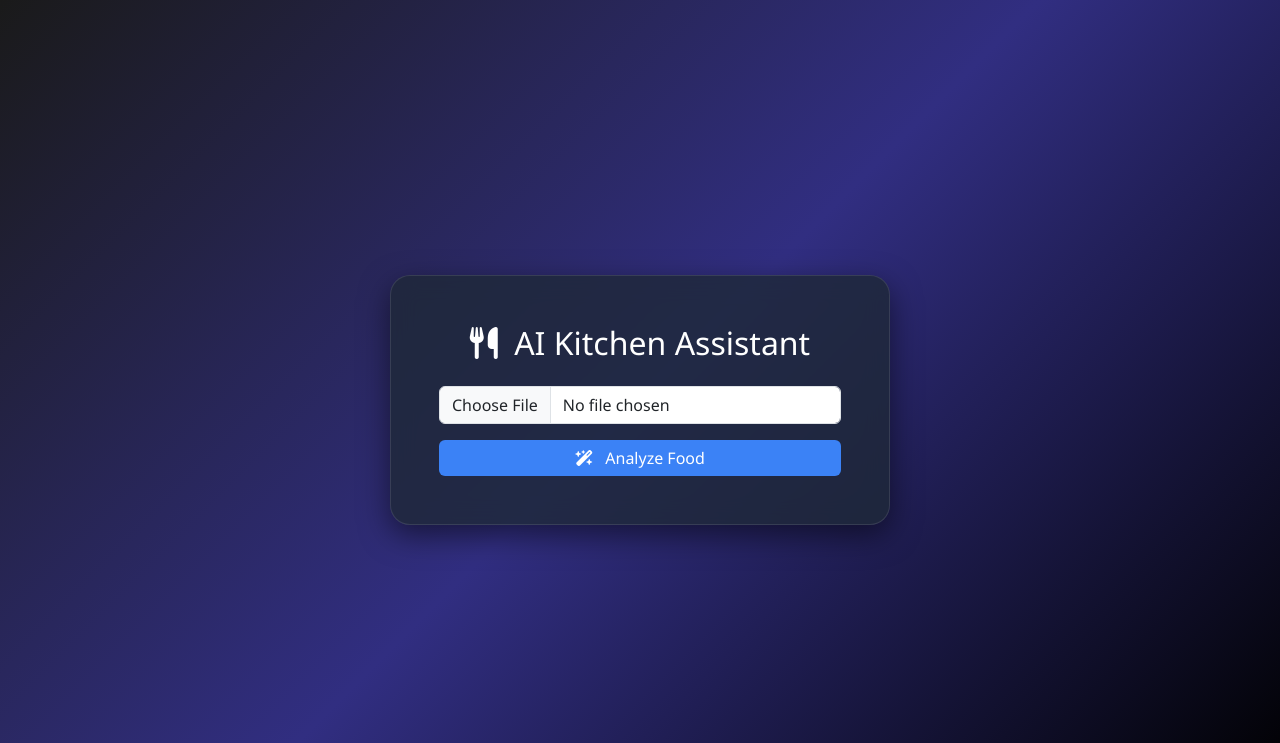
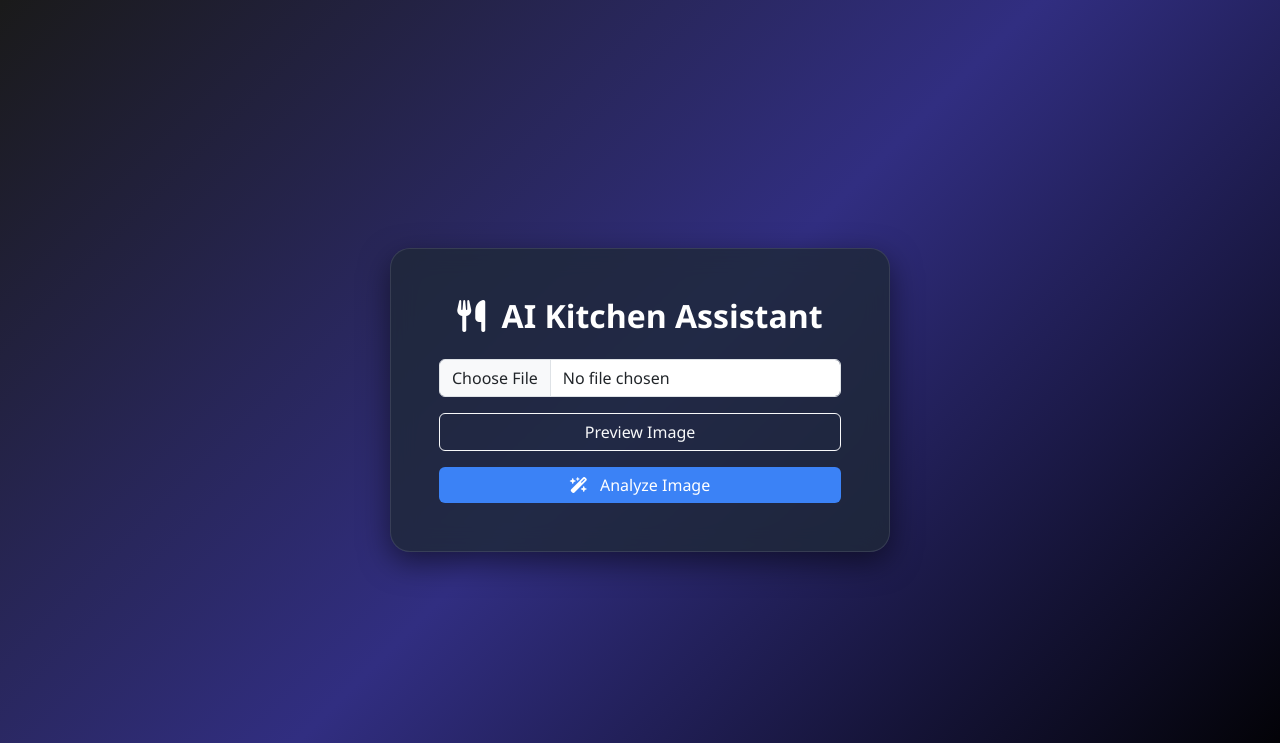
Before and after one commit to iEosiX/AI-Kitchen-Assistant, a Flask app: page / in a window 1280 px wide. Shown: the top 743 px of the page. Run offline with Flask 3, Linux system fonts and the light colour scheme.

Commit message:
Enhance index.html with image preview and layout updates
Updated the HTML structure to include an image preview feature and improved the layout. Changed the title and added a modal for image preview.

```diff
--- a/templates/index.html
+++ b/templates/index.html
@@ -3,7 +3,7 @@
 <head>
     <meta charset="UTF-8">
     <meta name="viewport" content="width=device-width, initial-scale=1.0">
-    <title>AI Kitchen</title>
+    <title>AI Kitchen | Your Personalized AI Meal Plan</title>
 
     <link href="https://cdn.jsdelivr.net/npm/bootstrap@5.3.0/dist/css/bootstrap.min.css" rel="stylesheet">
     <link rel="stylesheet" href="https://cdnjs.cloudflare.com/ajax/libs/font-awesome/6.5.0/css/all.min.css">
@@ -25,18 +25,21 @@
             box-shadow: 0 10px 30px rgba(0,0,0,0.5);
          ">
 
-        <h2 class="mb-4">
+        <h2 class="mb-4 fw-bold">
             <i class="fa-solid fa-utensils me-2"></i>
             AI Kitchen Assistant
         </h2>
 
         <form method="POST" enctype="multipart/form-data" onsubmit="showLoader()">
 
-            <input type="file" name="image" class="form-control mb-3" required>
+            <input type="file" name="image" id="imageInput" class="form-control mb-3" required>
+            <button type="button" class="btn btn-outline-light w-100 mb-3" onclick="showPreview()">
+                Preview Image
+            </button>
 
             <button id="submitBtn" class="btn btn-warning w-100">
                 <i class="fa-solid fa-wand-magic-sparkles me-2"></i>
-                Analyze Food
+                Analyze Image
             </button>
 
             <div id="loading" class="text-center mt-3 d-none">
@@ -49,11 +52,42 @@
     </div>
 
 </div>
+<!-- IMAGE PREVIEW MODAL -->
+<div class="modal fade" id="previewModal" tabindex="-1">
+    <div class="modal-dialog modal-dialog-centered" style="max-width: 700px;">
+        <div class="modal-content bg-dark text-white">
+            <div class="modal-header border-0">
+                <h5 class="modal-title">Image Preview</h5>
+                <button type="button" class="btn-close btn-close-white" data-bs-dismiss="modal"></button>
+            </div>
+            <div class="modal-body text-center d-flex justify-content-center align-items-center" style="background:#111;">
+                <img id="modalImage" class="img-fluid rounded" style="max-height: 400px; object-fit: contain;">
+            </div>
+        </div>
+    </div>
+</div>
 <script>
-function showLoader() {
-    document.getElementById("submitBtn").disabled = true;
-    document.getElementById("loading").classList.remove("d-none");
-}
+    function showLoader() {
+        document.getElementById("submitBtn").disabled = true;
+        document.getElementById("loading").classList.remove("d-none");
+    }
+
+    function showPreview() {
+        const input = document.getElementById('imageInput');
+        const modalImage = document.getElementById('modalImage');
+
+        if (!input.files || !input.files[0]) {
+            alert("Please select an image first.");
+            return;
+        }
+
+        modalImage.src = URL.createObjectURL(input.files[0]);
+
+        const modalElement = document.getElementById('previewModal');
+        const modal = new bootstrap.Modal(modalElement);
+        modal.show();
+    }
 </script>
+<script src="https://cdn.jsdelivr.net/npm/bootstrap@5.3.0/dist/js/bootstrap.bundle.min.js"></script>
 </body>
 </html>
```
